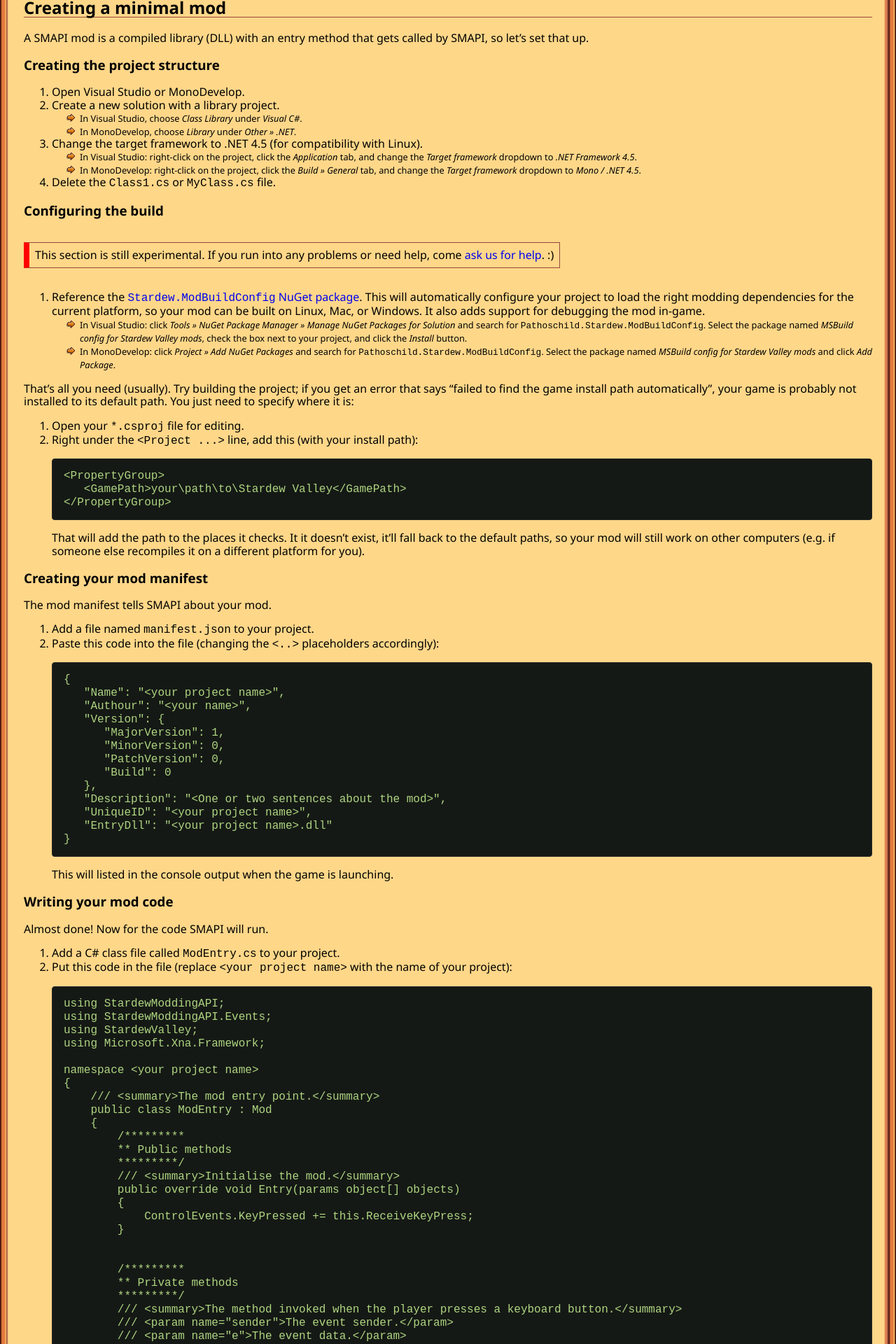
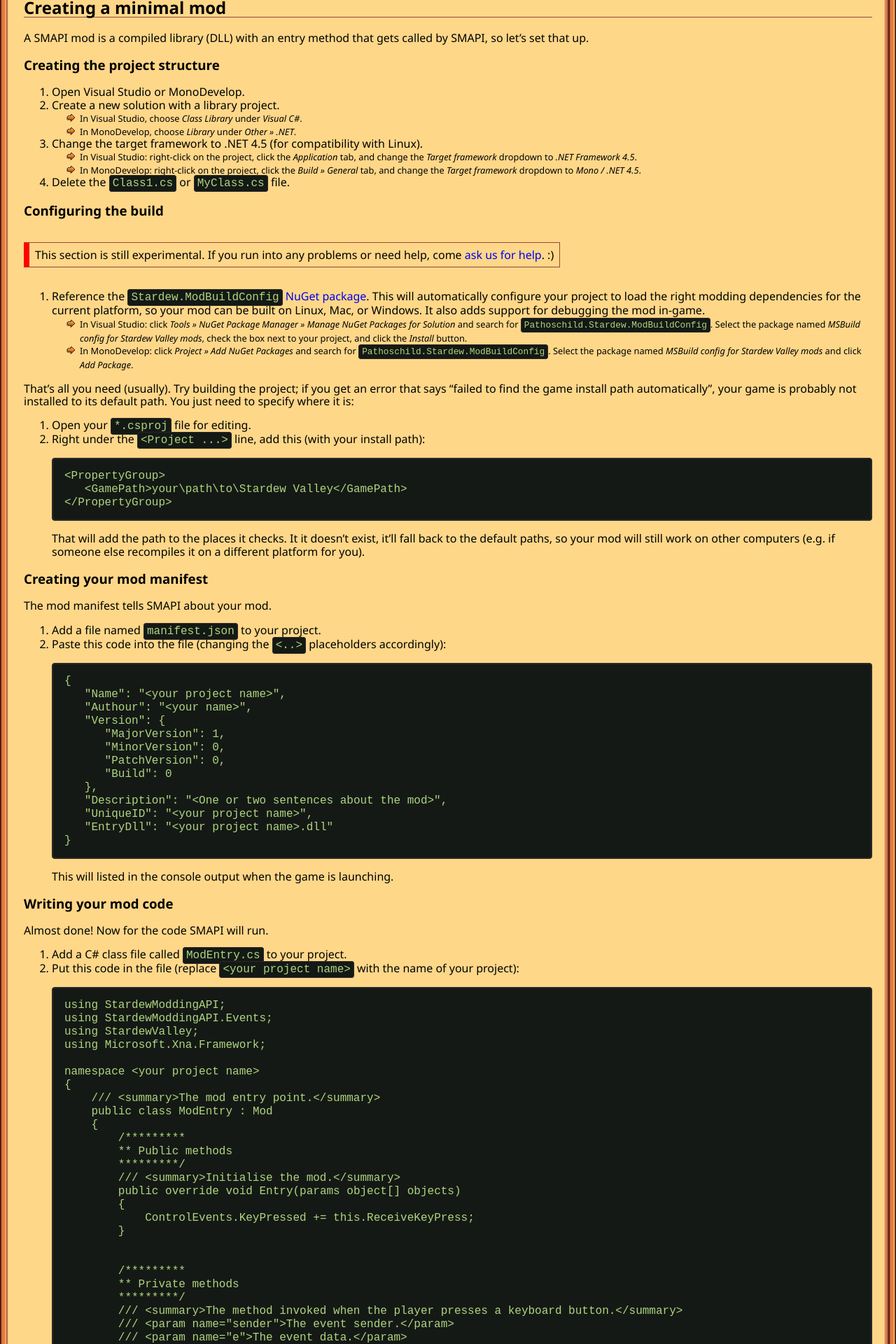
Before and after one commit to Pathoschild/canimod.github.io, a Jekyll site: the page built from guides/creating-a-smapi-mod.md, in a window 1280 px wide. Shown: the part 1680-3600 px from the top of the page at 70% size. Built offline with Jekyll 4.4.1, drawn with Linux system fonts in a browser that asks for light colours; nearby versions of some CDN libraries.

Commit message:
Adds globalized <code> style and changes tables a bit

```diff
--- a/css/main.css
+++ b/css/main.css
@@ -103,28 +103,53 @@
     margin: 0;
 }
 
+/**********
+** Table **
+**********/
 table {
-    border-spacing: 0;
-    border-collapse: collapse;
+  font-family: arial;
+  max-width: 100%;
+  background-color: transparent;
+  margin: 12px 0;
+  border-spacing: 0;
+  border-collapse: unset;
 }
-
-table tr {
-    background-color: #f9b163;
+table {
+  width: 100%;
+  margin-bottom: 20px;
+  border: 1px solid #96473a;
 }
-
-table tr:nth-child(2n) {
-    background-color: #eca456;
+table th,
+table td {
+  font-weight: normal;
+  font-size: 13px;
+  padding: 6px 13px;
+  line-height: 20px;
+  text-align: left;
+  vertical-align: middle;
 }
-
-table th {
-    font-weight: bold;
-    background-color: #db8053;
+table thead th {
+  font-size: 14px;
+  font-weight: bold;
+  background-color: #db8053;
+  vertical-align: bottom;
 }
-
-table th, table td {
-    padding: 6px 13px;
-    border: 1px solid #96473a;
+table tbody > tr:nth-child(even) > td,
+table tbody > tr:nth-child(even) > th {
+  border-top: 1px solid #96473a;
+  background-color: #eca456;
 }
+table tbody > tr:nth-child(odd) > td,
+table tbody > tr:nth-child(odd) > th {
+  border-top: 1px solid #96473a;
+  background-color: #f9b163;
+}
+table tbody > tr > td:not(:first-child) {
+  font-size: 14px;
+}
+/**********
+** Table **
+**********/
 
 blockquote {
     padding: 0 1em;
@@ -132,17 +157,25 @@
     border-left: 0.25em solid #96473a;
 }
 
-pre {
+pre, code {
     background: #151915;
     white-space: pre;
     word-wrap: break-word;
     overflow: auto;
 }
 
-pre.highlight {
+pre.highlight, code {
     border-radius: 4px;
     border: 1px solid #292929;
     position: relative;
+}
+
+code {
+    display: inline;
+    padding: 2px 4px 2px;
+    overflow-x: auto;
+    line-height: 17px;
+    color: #aed581;
 }
 
 pre.highlight code {
--- a/guides/creating-a-smapi-mod.md
+++ b/guides/creating-a-smapi-mod.md
@@ -215,27 +215,27 @@
 
 | event | summary |
 |:----- |:------- |
-| `ControllerButtonPressed`<br />`ControllerButtonReleased` | The player pressed/released a button on a gamepad or controller. |
-| `ControllerTriggerPressed`<br />`ControllerTriggerReleased` | The player pressed/released a trigger button on a gamepad or controller. |
-| `KeyPressed`<br />`KeyReleased` | The player pressed/released a keyboard key. |
-| `KeyboardChanged` | The game's `KeyboardState` changed. This represents the current set of held-down keys, so it's triggered when the player presses or releases a key. |
-| `MouseChanged` | The game's `MouseState` changed. This represents the cursor's position and each button's up/down state, so it's triggered when the player moves the mouse or presses/releases a button. |
+| ControllerButtonPressed<br />ControllerButtonReleased | The player pressed/released a button on a gamepad or controller. |
+| ControllerTriggerPressed<br />ControllerTriggerReleased | The player pressed/released a trigger button on a gamepad or controller. |
+| KeyPressed<br />KeyReleased | The player pressed/released a keyboard key. |
+| KeyboardChanged | The game's `KeyboardState` changed. This represents the current set of held-down keys, so it's triggered when the player presses or releases a key. |
+| MouseChanged | The game's `MouseState` changed. This represents the cursor's position and each button's up/down state, so it's triggered when the player moves the mouse or presses/releases a button. |
 
 ### Game events
 `GameEvents` are raised when the game changes state.
 
 | event | summary |
 |:----- |:------- |
-| `Initialize` | Called during launch after configuring XNA or MonoGame. The game window hasn't been opened by this point. Called from [XNA's `Game.Initialize` method](https://msdn.microsoft.com/en-us/library/microsoft.xna.framework.game.initialize.aspx). |
-| `GameLoaded` | Called during launch after configuring Stardew Valley, loading it into memory, and opening the game window. The window is still blank by this point. |
-| `LoadContent` | Called before XNA loads or reloads graphics resources. Called from [XNA's `Game.LoadContent` method](https://msdn.microsoft.com/en-us/library/microsoft.xna.framework.game.loadcontent.aspx).
-| `UpdateTick` | Called when the game updates its state (≈60 times per second). |
-| `SecondUpdateTick` | Called every other tick (≈30 times per second). |
-| `FourthUpdateTick` | Called every fourth tick (≈15 times per second). |
-| `EighthUpdateTick` | Called every eighth tick (≈8 times per second). |
-| `QuarterSecondTick` | Called every 15th tick (≈4 times per second). |
-| `HalfSecondTick` | Called every 30th tick (≈twice per second). |
-| `OneSecondTick` | Called every 60th tick (≈once per second). |
+| Initialize | Called during launch after configuring XNA or MonoGame. The game window hasn't been opened by this point. Called from [XNA's _Game.Initialize_ method](https://msdn.microsoft.com/en-us/library/microsoft.xna.framework.game.initialize.aspx). |
+| GameLoaded | Called during launch after configuring Stardew Valley, loading it into memory, and opening the game window. The window is still blank by this point. |
+| LoadContent | Called before XNA loads or reloads graphics resources. Called from [XNA's _Game.LoadContent_ method](https://msdn.microsoft.com/en-us/library/microsoft.xna.framework.game.loadcontent.aspx).
+| UpdateTick | Called when the game updates its state (≈60 times per second). |
+| SecondUpdateTick | Called every other tick (≈30 times per second). |
+| FourthUpdateTick | Called every fourth tick (≈15 times per second). |
+| EighthUpdateTick | Called every eighth tick (≈8 times per second). |
+| QuarterSecondTick | Called every 15th tick (≈4 times per second). |
+| HalfSecondTick | Called every 30th tick (≈twice per second). |
+| OneSecondTick | Called every 60th tick (≈once per second). |
 
 ### Graphics events
 `GraphicsEvents` are raised during the game's draw loop, when the game is
@@ -243,9 +243,9 @@
 
 | event | summary |
 |:----- |:------- |
-| `OnPreRenderEvent`<br />`OnPostRenderEvent` | Called before and after drawing everything to the screen during a draw loop.
-| `OnPreRenderGuiEvent`<br />`OnPostRenderGuiEvent` | When a menu is open (`Game1.activeClickableMenu != null`), called before and after drawing that menu to the screen. This includes the game's internal menus like the title screen. |
-| `OnPreRenderHudEvent`<br />`OnPostRenderHudEvent` | Called before and after drawing the HUD (item toolbar, clock, etc) to the screen. The HUD is available at this point, but not necessarily visible. (For example, the event is called even if a menu is open.) |
+| OnPreRenderEvent<br />OnPostRenderEvent | Called before and after drawing everything to the screen during a draw loop.
+| OnPreRenderGuiEvent<br />OnPostRenderGuiEvent | When a menu is open (`Game1.activeClickableMenu != null`), called before and after drawing that menu to the screen. This includes the game's internal menus like the title screen. |
+| OnPreRenderHudEvent<br />OnPostRenderHudEvent | Called before and after drawing the HUD (item toolbar, clock, etc) to the screen. The HUD is available at this point, but not necessarily visible. (For example, the event is called even if a menu is open.) |
 | _other events_ | SMAPI has a few esoteric graphics events which probably shouldn't be used, so they're not documented here. |
 
 ### Location events
@@ -253,26 +253,26 @@
 
 | event | summary |
 |:----- |:------- |
-| `CurrentLocationChanged` | Called after the player after transitions into a new area. Handlers are given the previous and new locations as arguments. |
-| `LocationObjectsChanged` | Called after the list of objects in the current location changes (e.g. an object is added or removed). Handlers are given the new list of objects as an argument. |
-| `LocationsChanged` | Called after a game location is added or removed. Handlers are passed the new list of locations as an argument. |
+| CurrentLocationChanged | Called after the player after transitions into a new area. Handlers are given the previous and new locations as arguments. |
+| LocationObjectsChanged | Called after the list of objects in the current location changes (e.g. an object is added or removed). Handlers are given the new list of objects as an argument. |
+| LocationsChanged | Called after a game location is added or removed. Handlers are passed the new list of locations as an argument. |
 
 ### Mine events
 `MineEvents` are raised when something happens in [The Mines](http://stardewvalleywiki.com/The_Mines).
 
 | event | summary |
 |:----- |:------- |
-| `MineLevelChanged` | Called after the player transitions to a new level of the mine. Handlers are passed the previous and new mine level as arguments. |
+| MineLevelChanged | Called after the player transitions to a new level of the mine. Handlers are passed the previous and new mine level as arguments. |
 
 ### Player events
 `PlayerEvents` are raised when the player data changes.
 
 | event | summary |
 |:----- |:------- |
-| `LoadedGame` | Called after the player loads a saved game. |
-| `FarmerChanged` | Called after the game changes player character. This happens just before the `LoadedGame` event; it's unclear how this would happen any other time. |
-| `InventoryChanged` | Called after the player's inventory changes in any way (added or removed item, sorted, etc). |
-| `LeveledUp` | Called after the player levels up a skill. This happens as soon as they level up, not when the game notifies the player after their character goes to bed. |
+| LoadedGame | Called after the player loads a saved game. |
+| FarmerChanged | Called after the game changes player character. This happens just before the `LoadedGame` event; it's unclear how this would happen any other time. |
+| InventoryChanged | Called after the player's inventory changes in any way (added or removed item, sorted, etc). |
+| LeveledUp | Called after the player levels up a skill. This happens as soon as they level up, not when the game notifies the player after their character goes to bed. |
 
 Notable bug: the `FarmerChanged`, `InventoryChanged`, and `LeveledUp` events are raised at various times
 before the game is loaded, when there's no character yet.
@@ -282,11 +282,11 @@
 
 | event | summary |
 |:----- |:------- |
-| `TimeOfDayChanged` | Called after the in-game clock changes. |
-| `OnNewDay` | Called when the player is transitioning to a new day and the game is performing its day update logic. This event is not called after loading a save (which starts the day), nor if the day changes outside the game's control (e.g. through a SMAPI mod). |
-| `DayOfMonthChanged` | Called after the day of month changes. Unlike `OnNewDay`, this method is called when loading a save (which starts the day) and when day changes outside the game's control (e.g. through a SMAPI mod). If the player transitions to the same day of month (e.g. fall 15 to winter 15), the event isn't triggered. |
-| `SeasonOfYearChanged` | Called after the season changes. |
-| `YearOfGameChanged` | Called after the year changes. |
+| TimeOfDayChanged | Called after the in-game clock changes. |
+| OnNewDay | Called when the player is transitioning to a new day and the game is performing its day update logic. This event is not called after loading a save (which starts the day), nor if the day changes outside the game's control (e.g. through a SMAPI mod). |
+| DayOfMonthChanged | Called after the day of month changes. Unlike `OnNewDay`, this method is called when loading a save (which starts the day) and when day changes outside the game's control (e.g. through a SMAPI mod). If the player transitions to the same day of month (e.g. fall 15 to winter 15), the event isn't triggered. |
+| SeasonOfYearChanged | Called after the season changes. |
+| YearOfGameChanged | Called after the year changes. |
 
 ## Building a bigger mod
 If you've been following along, you've created a basic mod and have an idea what events SMAPI
```
